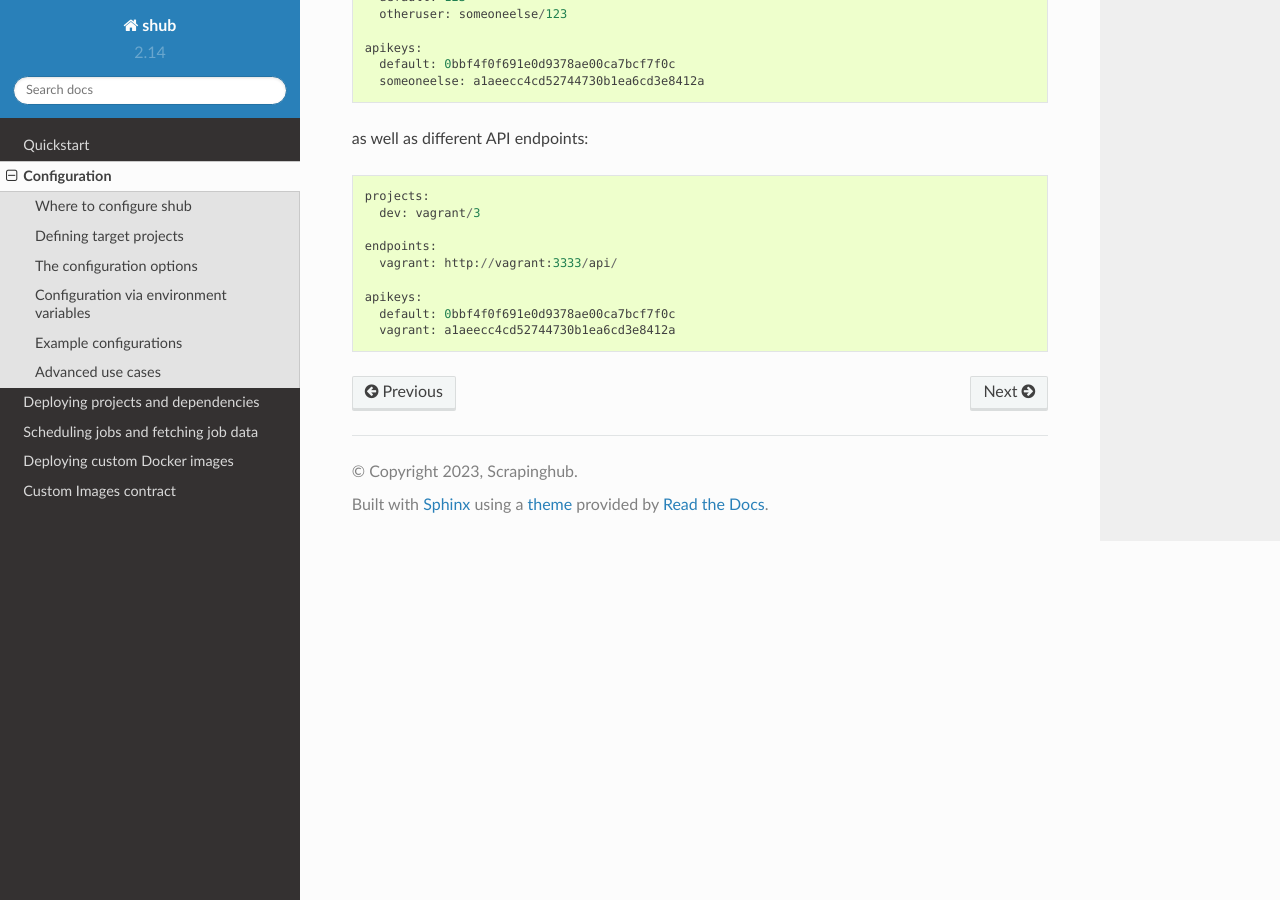
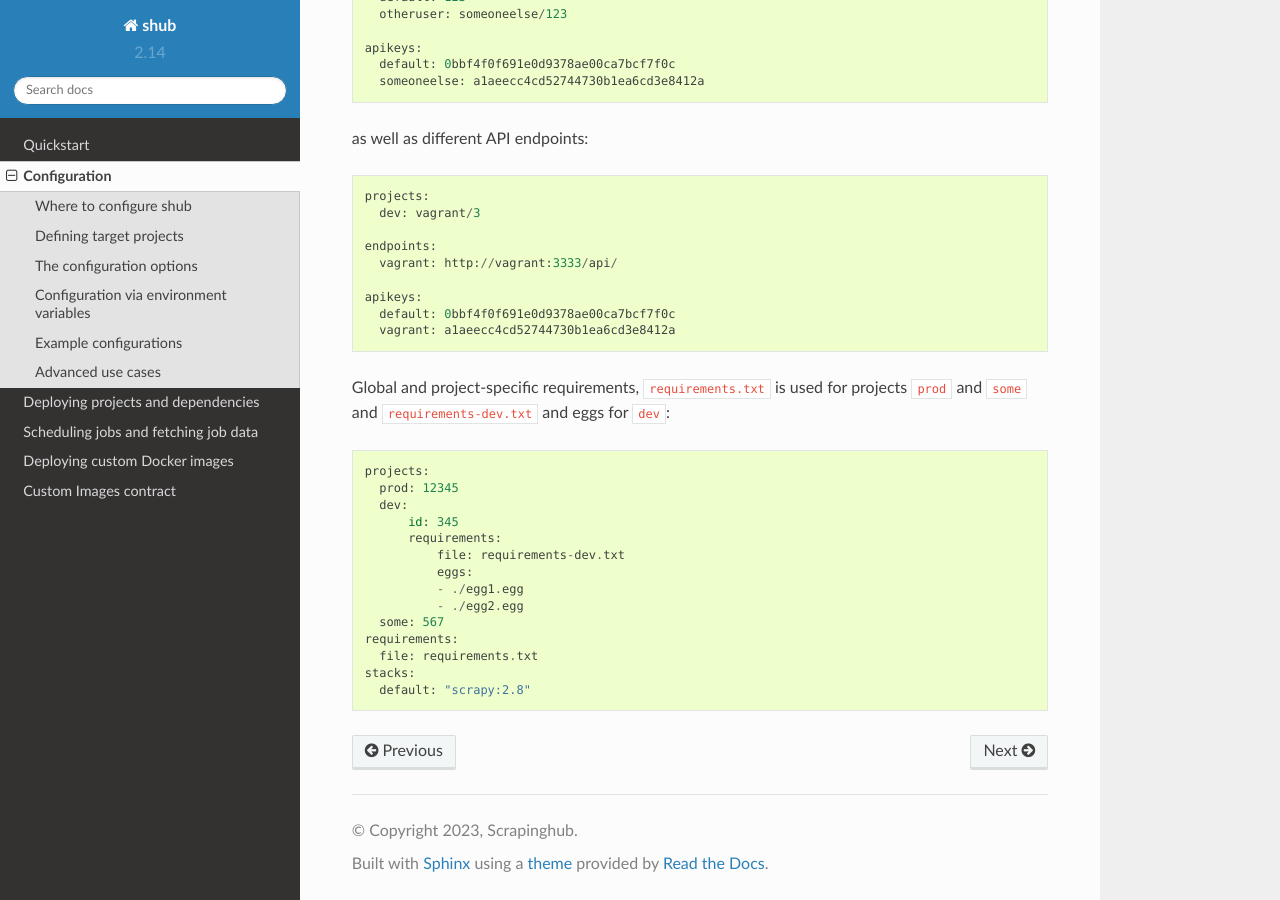
Before and after one commit to scrapinghub/shub, a Sphinx documentation site: the page built from docs/configuration.rst, in a window 1280 px wide and 900 px high, scrolled down 4457 px. Built offline with Sphinx 7.4.7 and the Read the Docs theme 2.0.0, drawn with Linux system fonts in a browser that asks for light colours; some of the changed text lies outside the part shown.

Commit message:
Docs updated.

```diff
--- a/docs/conf.py
+++ b/docs/conf.py
@@ -30,7 +30,7 @@ VERSION = __version__.rsplit('.', 1)[0]
 # -- General configuration ------------------------------------------------
 
 # If your documentation needs a minimal Sphinx version, state it here.
-# needs_sphinx = '1.0'
+needs_sphinx = '6.0'
 
 # Add any Sphinx extension module names here, as strings. They can be
 # extensions coming with Sphinx (named 'sphinx.ext.*') or your custom
@@ -308,4 +308,4 @@ if not on_rtd:  # only import and set the theme if we're building docs locally
 # Wrap text in tables
 # https://github.com/snide/sphinx_rtd_theme/issues/117#issuecomment-41571653
 def setup(app):
-    app.add_stylesheet("theme_overrides.css")
+    app.add_css_file("theme_overrides.css")
--- a/docs/configuration.rst
+++ b/docs/configuration.rst
@@ -81,9 +81,9 @@ The following is a list of all available configuration options:
 ================  ============================================  ===============
 Option            Description                                   Scope
 ================  ============================================  ===============
-``requirements``  Path to the project's requirements file, and  global only
-                  to any additional eggs that should be
-                  deployed to Scrapy Cloud. See
+``requirements``  Path to the project's requirements file, and  global default
+                  to any additional eggs that should be         and project-\
+                  deployed to Scrapy Cloud. See                 specific
                   :ref:`deploying-dependencies`.
 ``stack``         `Scrapy Cloud stack`_ to use (this is the     global default
                   environment that your project will run in,    and project-\
@@ -236,3 +236,20 @@ as well as different API endpoints::
     apikeys:
       default: 0bbf4f0f691e0d9378ae00ca7bcf7f0c
       vagrant: a1aeecc4cd52744730b1ea6cd3e8412a
+
+Global and project-specific requirements, ``requirements.txt`` is used for projects ``prod`` and ``some`` and ``requirements-dev.txt`` and eggs for ``dev``::
+
+  projects:
+    prod: 12345
+    dev:
+        id: 345
+        requirements:
+            file: requirements-dev.txt
+            eggs:
+            - ./egg1.egg
+            - ./egg2.egg
+    some: 567
+  requirements:
+    file: requirements.txt
+  stacks:
+    default: "scrapy:2.8"
```
